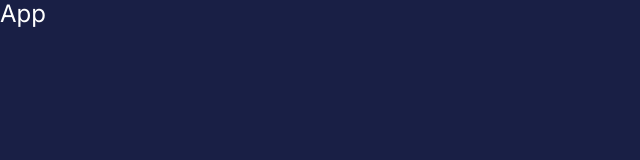
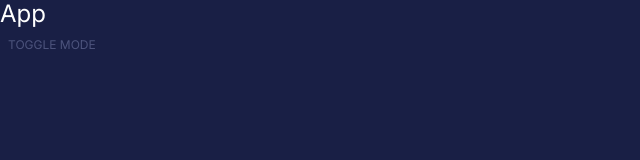
Before and after one commit to seaboyz/admin-dashboard, a React (Create React App) app in the folder client/: page / in a window 1280 px wide. Shown: the top 160 px of the page, without its empty margins (0-640 px from the left). Built offline with nearby package versions, Linux system fonts and the light colour scheme.

Commit message:
Add button to toggle dark/light mode by changing the global mode state

```diff
--- a/client/src/App.js
+++ b/client/src/App.js
@@ -1,10 +1,13 @@
-import { createTheme, CssBaseline, ThemeProvider, Typography } from "@mui/material";
-import { useSelector } from "react-redux";
+import { Button, createTheme, CssBaseline, ThemeProvider, Typography } from "@mui/material";
+import { useDispatch, useSelector } from "react-redux";
+import { setMode } from "redux/slice.js";
 import { themeSettings } from "theme.js";
 
 function App() {
   const mode = useSelector(state => state.global.mode);
   const darkTheme = createTheme(themeSettings(mode));
+  const dispatch = useDispatch();
+
 
   return (
     <ThemeProvider theme={darkTheme}>
@@ -13,6 +16,7 @@ function App() {
       <Typography variant="h3">
         App
       </Typography>
+      <Button color="primary" onClick={() => dispatch(setMode())}>Toggle Mode</Button>
     </ThemeProvider>
   );
 }
--- a/client/src/redux/slice.js
+++ b/client/src/redux/slice.js
@@ -8,7 +8,7 @@ export const globalSlice = createSlice({
     name: "global",
     initialState,
     reducers: {
-        setMode: mode => state.mode = mode
+        setMode: state => state.mode === "light" ? { mode: "dark" } : { mode: "light" }
     }
 });
 
```
